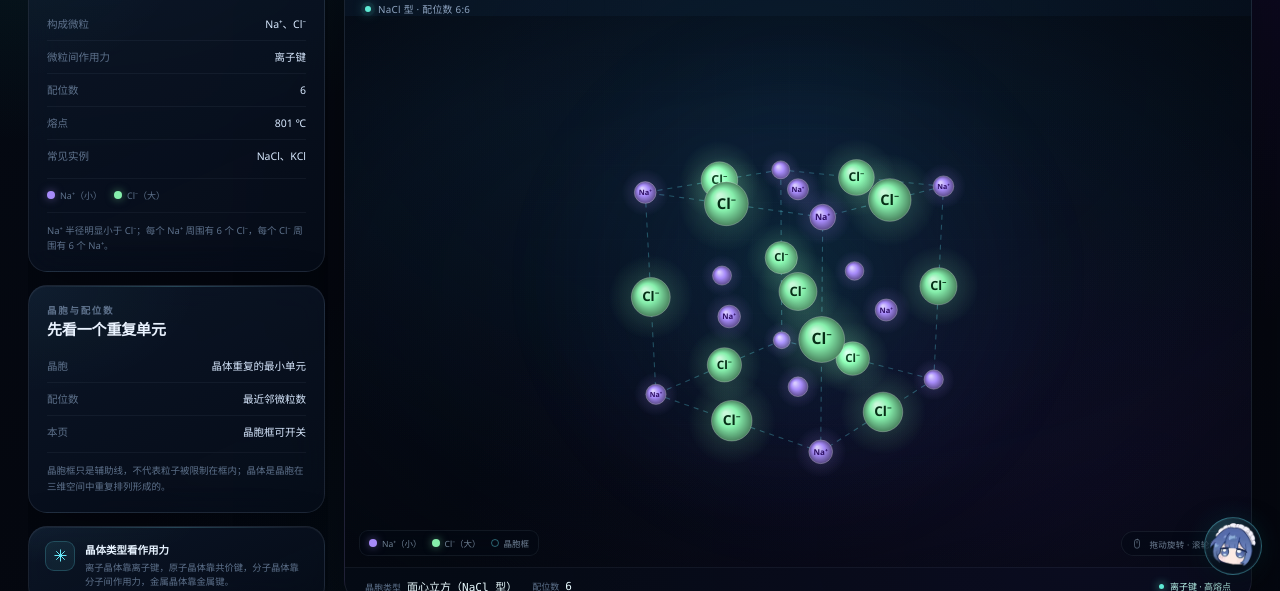
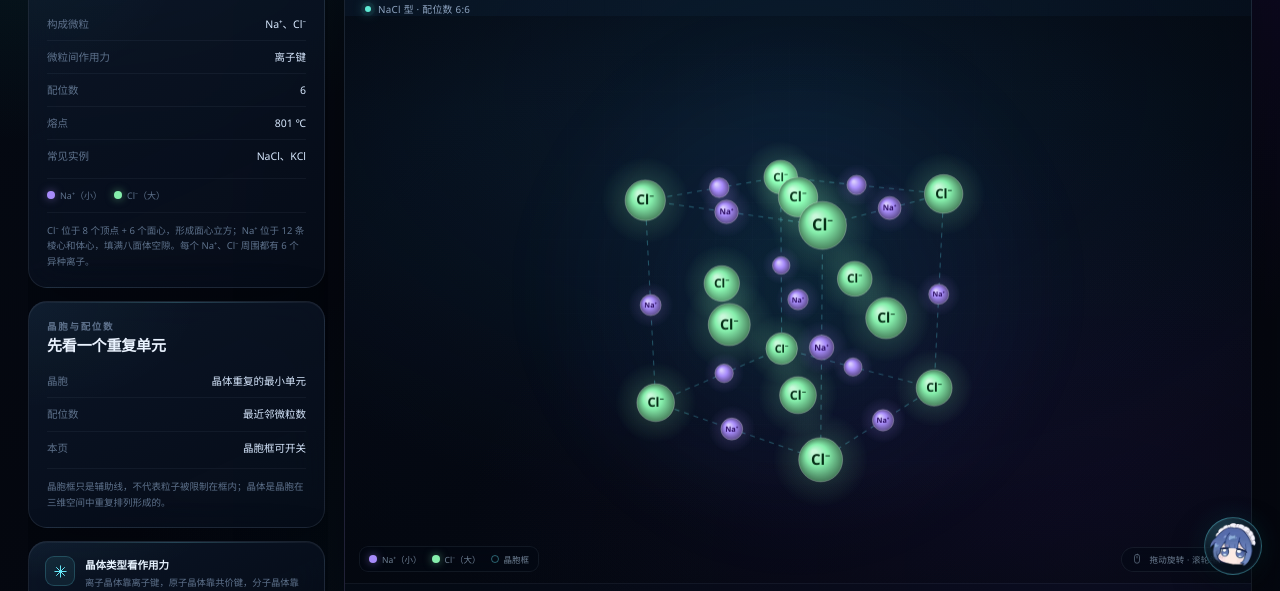
Before and after one commit to chemLeon6657/chemistry-visual-lab, a plain HTML site: page crystal-structure.html in a window 1280 px wide. Shown: the part 207-798 px from the top of the page. Drawn offline with Linux system fonts and the light colour scheme.

Commit message:
Add files via upload

```diff
--- a/crystal-structure.html
+++ b/crystal-structure.html
@@ -260,18 +260,44 @@
   function addBond(bonds,i,j,color,width) { bonds.push([i,j,color,width]); }
 
   function buildNaCl() {
-    const atoms=[], bonds=[];
-    for (const x of [-1,0,1]) for (const y of [-1,0,1]) for (const z of [-1,0,1]) {
-      const parity=((x+1)+(y+1)+(z+1))%2;
-      const isNa=parity===0;
-      atoms.push(makeAtom([x,y,z],isNa?"#a78bfa":"#86efac",isNa?.105:.195,isNa?"Na⁺":"Cl⁻",isNa?"Na":"Cl",{labelColor:isNa?"#2e1065":"#052e16"}));
+    const atoms=[],bonds=[],keys=new Map();
+    const a=2;
+    const clFrac=[];
+    for(const x of [0,1])for(const y of [0,1])for(const z of [0,1])clFrac.push([x,y,z]);
+    clFrac.push([.5,.5,0],[.5,.5,1],[.5,0,.5],[.5,1,.5],[0,.5,.5],[1,.5,.5]);
+    const naFrac=[[.5,.5,.5]];
+    // 12 edge centres: exactly one coordinate .5, the other two 0 or 1.
+    for(const x of [0,1])for(const y of [0,1])naFrac.push([.5,x,y]);
+    for(const x of [0,1])for(const z of [0,1])naFrac.push([x,.5,z]);
+    for(const x of [0,1])for(const y of [0,1])naFrac.push([x,y,.5]);
+    const clKeys=new Set(clFrac.map(f=>f.map(v=>Math.round(v*100)).join(",")));
+    const naKeys=new Set(naFrac.map(f=>f.map(v=>Math.round(v*100)).join(",")));
+    function key(p){return p.map(v=>Math.round(v*100)).join(",");}
+    function add(frac,species,ghost=false){
+      const k=key(frac);if(keys.has(k))return keys.get(k);
+      const pos=[(frac[0]-.5)*a,(frac[1]-.5)*a,(frac[2]-.5)*a];
+      const isNa=species==="Na",idx=atoms.length;
+      atoms.push(makeAtom(pos,ghost?"#8ea4c0":(isNa?"#a78bfa":"#86efac"),isNa?(ghost?.075:.105):(ghost?.13:.195),isNa?"Na⁺":"Cl⁻",species,{ghost,labelColor:isNa?"#2e1065":"#052e16"}));
+      keys.set(k,idx);return idx;
     }
-    return { atoms,bonds,cellLines:cubeLines(1),camera:{yaw:.65,pitch:.28,distance:7.8},
-      legend:[["Na⁺（小）","#a78bfa"],["Cl⁻（大）","#86efac"]], cellType:"面心立方（NaCl 型）", coord:"6", coordMode:"opposite", coordCutoff:1.12, coordShape:"八面体",
+    for(const f of clFrac)add(f,"Cl");
+    for(const f of naFrac)add(f,"Na");
+    // Ghost periodic neighbours, hidden in normal view, used by the inspector.
+    const translations=[-2,0,2];
+    for(const f of clFrac)for(const dx of translations)for(const dy of translations)for(const dz of translations)for(const q of naFrac){
+      const g=[q[0]+dx/2,q[1]+dy/2,q[2]+dz/2];
+      if(dist([(f[0]-.5)*a,(f[1]-.5)*a,(f[2]-.5)*a],[(g[0]-.5)*a,(g[1]-.5)*a,(g[2]-.5)*a])<1.15&&!naKeys.has(key(g)))add(g,"Na",true);
+    }
+    for(const f of naFrac)for(const dx of translations)for(const dy of translations)for(const dz of translations)for(const q of clFrac){
+      const g=[q[0]+dx/2,q[1]+dy/2,q[2]+dz/2];
+      if(dist([(f[0]-.5)*a,(f[1]-.5)*a,(f[2]-.5)*a],[(g[0]-.5)*a,(g[1]-.5)*a,(g[2]-.5)*a])<1.15&&!clKeys.has(key(g)))add(g,"Cl",true);
+    }
+    return { atoms,bonds,cellLines:cubeLines(1),camera:{yaw:.65,pitch:.28,distance:8.0},
+      legend:[["Na⁺（小）","#a78bfa"],["Cl⁻（大）","#86efac"]], cellType:"面心立方（NaCl 型）", coord:"6", coordMode:"opposite", coordCutoff:1.15, coordShape:"八面体",
       status:"NaCl 型 · 配位数 6:6", foot:"离子键 · 高熔点", formula:"NaCl", type:"离子晶体", name:"氯化钠 · 面心立方晶胞",
       particles:"Na⁺、Cl⁻", force:"离子键", melting:"801 ℃", examples:"NaCl、KCl",
-      note:"Na⁺ 半径明显小于 Cl⁻；每个 Na⁺ 周围有 6 个 Cl⁻，每个 Cl⁻ 周围有 6 个 Na⁺。",
-      descript:"NaCl 是典型的离子晶体，Na⁺ 与 Cl⁻ 交替排列，配位数为 6:6。" };
+      note:"Cl⁻ 位于 8 个顶点 + 6 个面心，形成面心立方；Na⁺ 位于 12 条棱心和体心，填满八面体空隙。每个 Na⁺、Cl⁻ 周围都有 6 个异种离子。",
+      descript:"NaCl 是典型离子晶体；Cl⁻ 作面心立方堆积，Na⁺ 填满全部八面体空隙，配位数 6:6。" };
   }
 
   function buildCsCl() {
@@ -388,6 +414,42 @@
   }
   function addV(a,b){return [a[0]+b[0],a[1]+b[1],a[2]+b[2]];}
   function mulV(a,s){return [a[0]*s,a[1]*s,a[2]*s];}
+
+  function buildZnS() {
+    const atoms=[],bonds=[],keys=new Map();
+    const a=2;
+    const sFrac=[];
+    for(const x of [0,1])for(const y of [0,1])for(const z of [0,1])sFrac.push([x,y,z]);
+    sFrac.push([.5,.5,0],[.5,.5,1],[.5,0,.5],[.5,1,.5],[0,.5,.5],[1,.5,.5]);
+    const znFrac=[[.25,.25,.25],[.75,.75,.25],[.75,.25,.75],[.25,.75,.75]];
+    const sKeys=new Set(sFrac.map(f=>f.map(v=>Math.round(v*100)).join(",")));
+    const znKeys=new Set(znFrac.map(f=>f.map(v=>Math.round(v*100)).join(",")));
+    function key(p){return p.map(v=>Math.round(v*100)).join(",");}
+    function add(frac,species,ghost=false){
+      const k=key(frac);if(keys.has(k))return keys.get(k);
+      const pos=[(frac[0]-.5)*a,(frac[1]-.5)*a,(frac[2]-.5)*a];
+      const isZn=species==="Zn",idx=atoms.length;
+      atoms.push(makeAtom(pos,ghost?"#8ea4c0":(isZn?"#60a5fa":"#fbbf24"),isZn?(ghost?.08:.13):(ghost?.12:.19),isZn?"Zn²⁺":"S²⁻",species,{ghost,labelColor:isZn?"#082f49":"#451a03"}));
+      keys.set(k,idx);return idx;
+    }
+    for(const f of sFrac)add(f,"S");
+    for(const f of znFrac)add(f,"Zn");
+    const trans=[-2,0,2];
+    for(const f of sFrac)for(const dx of trans)for(const dy of trans)for(const dz of trans)for(const q of znFrac){
+      const g=[q[0]+dx/2,q[1]+dy/2,q[2]+dz/2];
+      if(dist([(f[0]-.5)*a,(f[1]-.5)*a,(f[2]-.5)*a],[(g[0]-.5)*a,(g[1]-.5)*a,(g[2]-.5)*a])<1.0&&!znKeys.has(key(g)))add(g,"Zn",true);
+    }
+    for(const f of znFrac)for(const dx of trans)for(const dy of trans)for(const dz of trans)for(const q of sFrac){
+      const g=[q[0]+dx/2,q[1]+dy/2,q[2]+dz/2];
+      if(dist([(f[0]-.5)*a,(f[1]-.5)*a,(f[2]-.5)*a],[(g[0]-.5)*a,(g[1]-.5)*a,(g[2]-.5)*a])<1.0&&!sKeys.has(key(g)))add(g,"S",true);
+    }
+    return { atoms,bonds,cellLines:cubeLines(1),camera:{yaw:.8,pitch:.3,distance:8.2},
+      legend:[["S²⁻","#fbbf24"],["Zn²⁺","#60a5fa"]], cellType:"面心立方（ZnS 型）", coord:"4", coordMode:"opposite", coordCutoff:1.0, coordShape:"正四面体",
+      status:"立方 ZnS 型 · 配位数 4:4", foot:"共价键 · 熔点高", formula:"ZnS", type:"离子晶体（共价性明显）", name:"硫化锌 · 立方 ZnS 型",
+      particles:"Zn²⁺、S²⁻", force:"共价键（极性）", melting:"1700 ℃", examples:"ZnS、闪锌矿",
+      note:"S²⁻ 位于 8 个顶点 + 6 个面心，形成面心立方；Zn²⁺ 填入一半四面体空隙。每个离子周围有 4 个异种离子。",
+      descript:"ZnS 是立方 ZnS 型结构；S²⁻ 作面心立方堆积，Zn²⁺ 占一半四面体空隙，配位数 4:4。" };
+  }
 
   function buildSiO2() {
     const atoms=[],bonds=[];
@@ -523,7 +585,7 @@
     nacl:buildNaCl(),
     cscl:buildCsCl(),
     caf2:buildCaF2(),
-    zns:diamondLike("zns"),
+    zns:buildZnS(),
     sio2:buildSiO2(),
     diamond:diamondLike("diamond"),
     graphite:buildGraphite(),
```
